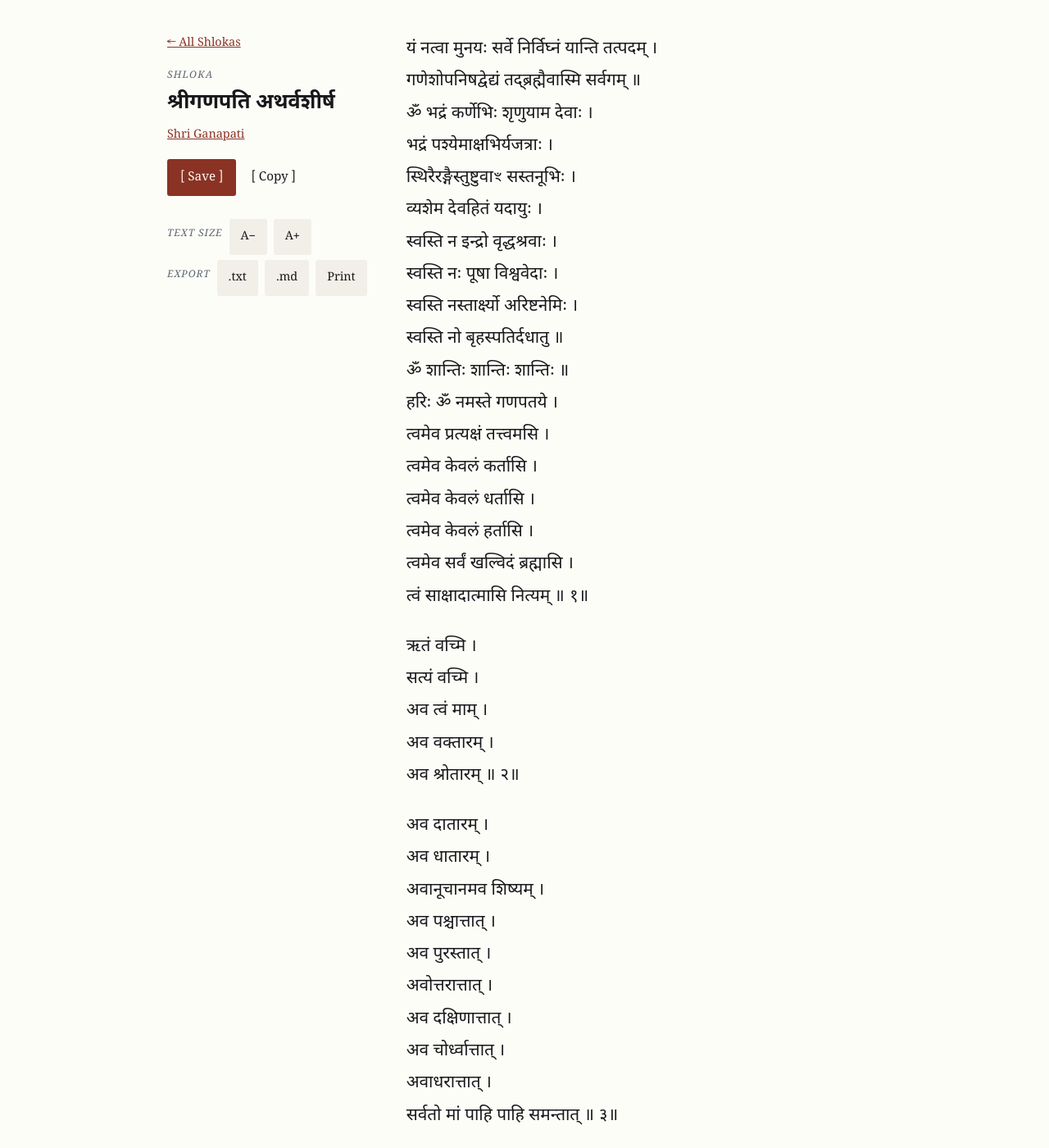
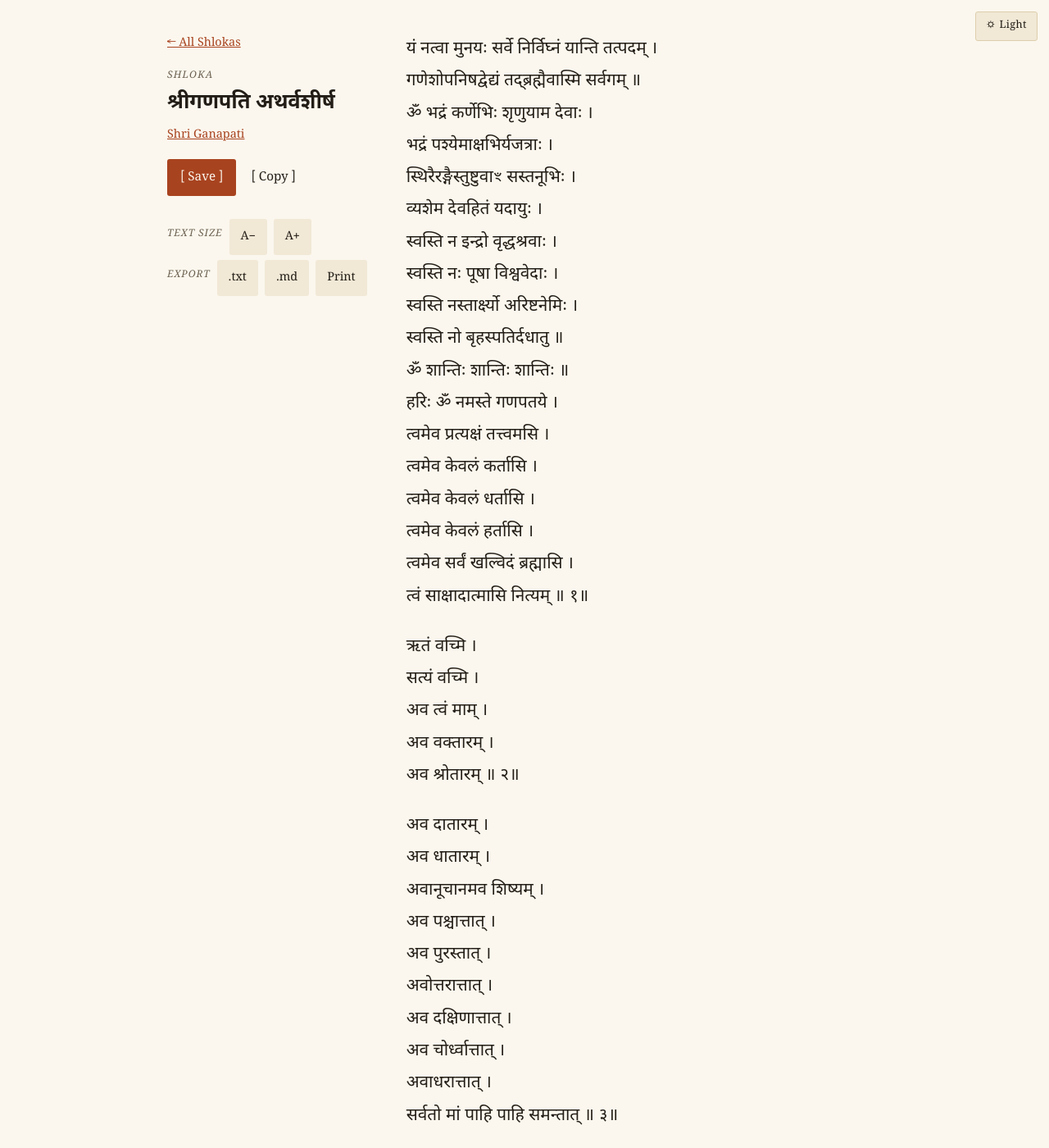
Before and after one commit to StotraSudhaManjiri/stotrasudhamanjiri.github.io, a Jekyll site: the page built from _shlokas/ganapati-atharvashirsha.md, in a window 1280 px wide and 1400 px high. Shown: the whole window at 82% size. Built offline with Jekyll 4.4.1, drawn with Linux system fonts in a browser that asks for light colours.

Commit message:
Refresh color palette, add manual light/dark theme toggle, remove em dashes
New warm saffron/maroon light palette and matching dark palette, with a
persisted toggle button (independent of system preference) applied via
data-theme. Also replaces all em dashes in rendered page content with
commas/periods per style preference.

Co-Authored-By: Claude Sonnet 5 <noreply@anthropic.com>

```diff
--- a/_config.yml
+++ b/_config.yml
@@ -10,7 +10,7 @@ collections:
   shlokas:
     output: true
 
-# New content files get the right layout automatically —
+# New content files get the right layout automatically:
 # a new shloka/devata .md only needs title + devata front matter.
 defaults:
   - scope:
--- a/_layouts/default.html
+++ b/_layouts/default.html
@@ -8,17 +8,17 @@
 
     {% assign page_title = page.title %}
     {% if page.collection == "devatas" %}{% assign page_title = page.english_title %}{% endif %}
-    <title>{% if page.url == "/" %}{{ site.title }} — Marathi Shlokas and Stotras{% else %}{{ page_title }} · {{ site.title }}{% endif %}</title>
+    <title>{% if page.url == "/" %}{{ site.title }} · Marathi Shlokas and Stotras{% else %}{{ page_title }} · {{ site.title }}{% endif %}</title>
 
     {% assign page_description = page.description %}
     {% if page.collection == "devatas" %}
-        {% assign page_description = page.english_title | append: " — shlokas and stotras dedicated to " | append: page.english_title | append: ", from " | append: site.title | append: ", a Marathi devotional shloka collection." %}
+        {% assign page_description = page.english_title | append: ", shlokas and stotras dedicated to " | append: page.english_title | append: ", from " | append: site.title | append: ", a Marathi devotional shloka collection." %}
     {% elsif page.collection == "shlokas" %}
         {% assign devata_page = site.devatas | where: "title", page.devata | first %}
         {% if devata_page %}
-            {% assign page_description = page.title | append: " (" | append: page.english_title | append: ") — a Marathi/Sanskrit shloka dedicated to " | append: devata_page.english_title | append: ", from " | append: site.title | append: "." %}
+            {% assign page_description = page.title | append: " (" | append: page.english_title | append: "), a Marathi/Sanskrit shloka dedicated to " | append: devata_page.english_title | append: ", from " | append: site.title | append: "." %}
         {% else %}
-            {% assign page_description = page.title | append: " (" | append: page.english_title | append: ") — from " | append: site.title | append: ", a Marathi devotional shloka collection." %}
+            {% assign page_description = page.title | append: " (" | append: page.english_title | append: "), from " | append: site.title | append: ", a Marathi devotional shloka collection." %}
         {% endif %}
     {% endif %}
     {% assign page_description = page_description | default: site.description %}
@@ -28,9 +28,20 @@
     <link rel="stylesheet" href="{{ '/style.css' | relative_url }}">
     <link rel="icon" href="{{ '/icon.svg' | relative_url }}" type="image/svg+xml">
     <link rel="manifest" href="{{ '/manifest.json' | relative_url }}">
-    <meta name="theme-color" content="#fdfdf8" media="(prefers-color-scheme: light)">
-    <meta name="theme-color" content="#121314" media="(prefers-color-scheme: dark)">
+    <meta name="theme-color" content="#fbf7ee" media="(prefers-color-scheme: light)">
+    <meta name="theme-color" content="#14131a" media="(prefers-color-scheme: dark)">
     <meta name="google-site-verification" content="4NjwjO6RAmI5YnVc7UZzTLMZt8Z01LDIbc1A226pW-Q" />
+
+    <script>
+        (function () {
+            try {
+                var saved = localStorage.getItem('theme');
+                if (saved === 'light' || saved === 'dark') {
+                    document.documentElement.setAttribute('data-theme', saved);
+                }
+            } catch (e) {}
+        })();
+    </script>
 
     <meta property="og:type" content="{% if page.collection %}article{% else %}website{% endif %}">
     <meta property="og:title" content="{% if page.url == '/' %}{{ site.title }}{% else %}{{ page_title }} · {{ site.title }}{% endif %}">
@@ -78,6 +89,8 @@
 <body>
     <a href="#main" class="skip-link">Skip to content</a>
 
+    <button type="button" id="themeToggle" class="theme-toggle" aria-label="Toggle light / dark theme">◐ Theme</button>
+
     <main id="main">
         {{ content }}
     </main>
--- a/_shlokas/ganapati-atharvashirsha.md
+++ b/_shlokas/ganapati-atharvashirsha.md
@@ -43,10 +43,10 @@ english_title: ganapati atharvashirsha
 
 <!--ARTHA-->
 
-**Shanti Patha (opening invocation) — Translation:** O Deities! By ears may we hear what is auspicious; by eyes may we see what is auspicious. O Worshipped ones! With hale and hearty limbs may we live, offering our praises unto Thee. For the benefit of God may we live the entire span of life. May the ancient and famous Indra give blessings to us. May the all-knowing Sun give blessings to us. May the Lord of swift motion (Garuda), who removes our obstacles, give blessings to us. May Brihaspati (Guru of the deities) give blessings to us. Let there be peace, let there be peace, let there be peace.
+**Shanti Patha (opening invocation), Translation:** O Deities! By ears may we hear what is auspicious; by eyes may we see what is auspicious. O Worshipped ones! With hale and hearty limbs may we live, offering our praises unto Thee. For the benefit of God may we live the entire span of life. May the ancient and famous Indra give blessings to us. May the all-knowing Sun give blessings to us. May the Lord of swift motion (Garuda), who removes our obstacles, give blessings to us. May Brihaspati (Guru of the deities) give blessings to us. Let there be peace, let there be peace, let there be peace.
 
-**About गण and अथर्वशीर्ष:** गण (gaṇa) refers to the Ashta Vasus — the eight guardians of the directions — of whom Ganapati is lord (पती); no other deity may enter a direction without his leave, which is why Ganapati is worshipped first before any auspicious undertaking or the worship of any other deity. अथर्व (a-tharva) means "that which does not tremble," i.e. fearless; शीर्ष (śīrṣa) means "head" or "crown." अथर्वशीर्ष is thus the text whose recitation brings fearless peace to the mind.
+**About गण and अथर्वशीर्ष:** गण (gaṇa) refers to the Ashta Vasus, the eight guardians of the directions, of whom Ganapati is lord (पती); no other deity may enter a direction without his leave, which is why Ganapati is worshipped first before any auspicious undertaking or the worship of any other deity. अथर्व (a-tharva) means "that which does not tremble," i.e. fearless; शीर्ष (śīrṣa) means "head" or "crown." अथर्वशीर्ष is thus the text whose recitation brings fearless peace to the mind.
 
-<em>Note: this is a partial meaning — the Shanti Patha translation and etymology above are sourced below; the main 14-verse Upanishad body does not yet have a verified published translation on this page.</em>
+<em>Note: this is a partial meaning, the Shanti Patha translation and etymology above are sourced below; the main 14-verse Upanishad body does not yet have a verified published translation on this page.</em>
 
 <span class="artha-source">Sources: Shanti Patha translation from <a href="https://shlokam.org/shloka/ganapathi-atharvashirsha.htm" target="_blank" rel="noopener">shlokam.org</a>; गण/अथर्वशीर्ष etymology from <a href="https://kirtankar.com/ganpati-atharvashirsha-marathi/" target="_blank" rel="noopener">kirtankar.com</a></span>
--- a/assets/js/app.js
+++ b/assets/js/app.js
@@ -1,4 +1,4 @@
-/* स्तोत्रसुधामंजिरी — shared client script.
+/* स्तोत्रसुधामंजिरी: shared client script.
    Each feature activates only when its elements exist on the page,
    so every layout can include this single file. */
 (function () {
@@ -39,6 +39,35 @@
             });
         }
     };
+
+    /* ---------- Theme toggle (light / dark / system) ---------- */
+    var themeToggle = document.getElementById('themeToggle');
+    if (themeToggle) {
+        var prefersDark = window.matchMedia('(prefers-color-scheme: dark)').matches;
+        var getTheme = function () {
+            try {
+                return localStorage.getItem('theme');
+            } catch (e) {
+                return null;
+            }
+        };
+        var isDark = function () {
+            var saved = getTheme();
+            return saved ? saved === 'dark' : prefersDark;
+        };
+        var render = function () {
+            themeToggle.textContent = isDark() ? '☾ Dark' : '☼ Light';
+        };
+        render();
+        themeToggle.addEventListener('click', function () {
+            var next = isDark() ? 'light' : 'dark';
+            document.documentElement.setAttribute('data-theme', next);
+            try {
+                localStorage.setItem('theme', next);
+            } catch (e) {}
+            render();
+        });
+    }
 
     /* ---------- Devata tag filter (index) ---------- */
     var directory = document.getElementById('shlokaDirectory');
--- a/style.css
+++ b/style.css
@@ -3,35 +3,50 @@
    case/tracking, not by switching typeface. All colors in variables (light + dark). */
 
 :root {
-    --bg: #fdfdf8;
-    --surface: #f1efe8;
-    --text: #17181a;
-    --text-muted: #5c6570;
-    --rule: #17181a;
-    --rule-soft: #ddd8cc;
-    --accent: #8a3324;
-    --code-bg: #f1efe8;
-    --saved: #2f7a3d;
-    --shadow: rgba(20, 20, 15, 0.2);
+    --bg: #fbf7ee;
+    --surface: #f1e8d6;
+    --text: #221d16;
+    --text-muted: #6b6050;
+    --rule: #221d16;
+    --rule-soft: #ddceac;
+    --accent: #a8431f;
+    --code-bg: #f1e8d6;
+    --saved: #3f7d4a;
+    --shadow: rgba(20, 16, 8, 0.22);
     --radius: 3px;
 
     --font-reading: "Tiro Devanagari Marathi", "Noto Sans Devanagari", "Shobhika",
                     Georgia, "Iowan Old Style", "Palatino Linotype", "Times New Roman", serif;
 }
 
+/* Dark mode: system preference, unless the user has explicitly chosen light */
 @media (prefers-color-scheme: dark) {
-    :root {
-        --bg: #121314;
-        --surface: #1d1f21;
-        --text: #e9e9e4;
-        --text-muted: #9aa3ad;
-        --rule: #e9e9e4;
-        --rule-soft: #33383f;
-        --accent: #d98a74;
-        --code-bg: #1d1f21;
-        --saved: #86c17c;
-        --shadow: rgba(0, 0, 0, 0.5);
+    :root:not([data-theme="light"]) {
+        --bg: #14131a;
+        --surface: #1e1c25;
+        --text: #ece7db;
+        --text-muted: #a39c8c;
+        --rule: #ece7db;
+        --rule-soft: #362f3d;
+        --accent: #e0995f;
+        --code-bg: #1e1c25;
+        --saved: #7ec97a;
+        --shadow: rgba(0, 0, 0, 0.55);
     }
+}
+
+/* Dark mode: explicit user choice, overriding system preference either way */
+:root[data-theme="dark"] {
+    --bg: #14131a;
+    --surface: #1e1c25;
+    --text: #ece7db;
+    --text-muted: #a39c8c;
+    --rule: #ece7db;
+    --rule-soft: #362f3d;
+    --accent: #e0995f;
+    --code-bg: #1e1c25;
+    --saved: #7ec97a;
+    --shadow: rgba(0, 0, 0, 0.55);
 }
 
 * { box-sizing: border-box; }
@@ -80,6 +95,25 @@ a:hover { opacity: 0.75; }
     transition: top 0.15s ease;
 }
 .skip-link:focus { top: 10px; }
+
+.theme-toggle {
+    position: fixed;
+    top: 14px;
+    right: 14px;
+    z-index: 50;
+    background: var(--surface);
+    color: var(--text);
+    border: 1px solid var(--rule-soft);
+    border-radius: var(--radius);
+    font-size: 0.8rem;
+    letter-spacing: 0.03em;
+    min-height: 36px;
+    padding: 6px 12px;
+    display: inline-flex;
+    align-items: center;
+    gap: 6px;
+}
+.theme-toggle:hover { color: var(--accent); }
 
 hr {
     border: none;
@@ -479,6 +513,7 @@ ul.shloka-list li.is-saved a::after {
 /* --- Print ------------------------------------------------------------------ */
 @media print {
     .skip-link,
+    .theme-toggle,
     .back-link,
     .action-list,
     .sidebar-links,
--- a/why.html
+++ b/why.html
@@ -10,10 +10,10 @@ title: Why this site?
     </aside>
 
     <div class="content">
-        <p>The internet today is bloated. Open almost any basic website — even one that's just text, like a devotional hymn or a recipe — and you'll wade through ad networks, tracking scripts, auto-playing video, and megabytes of JavaScript before you ever see the content you came for. It's annoying on a fast connection. On a slow one, or on a mid-tier phone, it can make a page genuinely unusable.</p>
+        <p>The internet today is bloated. Open almost any basic website, even one that's just text, like a devotional hymn or a recipe, and you'll wade through ad networks, tracking scripts, auto-playing video, and megabytes of JavaScript before you ever see the content you came for. It's annoying on a fast connection. On a slow one, or on a mid-tier phone, it can make a page genuinely unusable.</p>
 
         <p>स्तोत्रसुधामंजिरी exists because this didn't have to be the case. It's a static site: no ad network, no analytics trackers beyond a single cookie-free visit counter, no build step most visitors ever notice, no framework doing work it doesn't need to do. Every page is a few kilobytes of plain HTML and CSS. It works offline once visited, installs as a PWA if you want it to, and loads instantly even on a bad connection.</p>
 
-        <p>It's also built to be extended rather than rebuilt. Adding a new shloka or a new devata is a matter of dropping in a plain-text file with a few lines of front matter — no database, no admin panel, no build pipeline to fight. The whole site is <a href="https://github.com/StotraSudhaManjiri/stotrasudhamanjiri.github.io" target="_blank" rel="noopener">open on GitHub</a>.</p>
+        <p>It's also built to be extended rather than rebuilt. Adding a new shloka or a new devata is a matter of dropping in a plain-text file with a few lines of front matter, no database, no admin panel, no build pipeline to fight. The whole site is <a href="https://github.com/StotraSudhaManjiri/stotrasudhamanjiri.github.io" target="_blank" rel="noopener">open on GitHub</a>.</p>
     </div>
 </div>
```
Also changed, not shown: _shlokas/vakratunda.md (+10 -10 lines), manifest.json.
